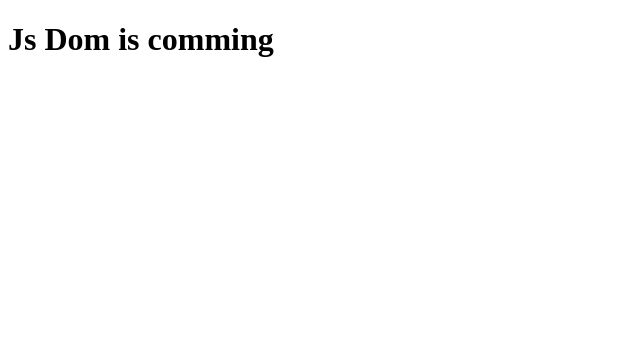
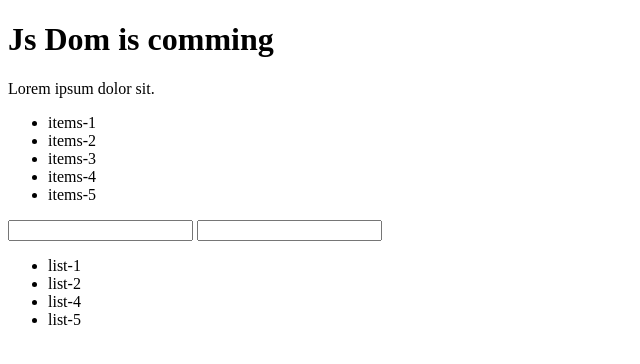
Before and after one commit to mosharofhossain1/js-dom-recap, a plain HTML site: page index.html in a window 1280 px wide. Shown: the whole page, without its empty margins (0-640 px from the left). Drawn offline with Linux system fonts and the light colour scheme.

Commit message:
some Js Dom Tools practcie

```diff
--- /dev/null
+++ b/app.js
@@ -0,0 +1,87 @@
+// console.log(document);
+
+// console.log(document.body)
+// console.log(document.title);
+// console.log(document.head)
+
+// Selecting elements / nodes from DOM
+// 1. document.getElementById() // return a single element node
+/* const heading = document.getElementById('heading1');
+// console.log(heading);
+console.log(heading.innerText);
+
+// 2. document.getElementsByClassName() // return HTMLCollection this is called array like object. tobe amra pratomik vabe simple for loop use kore iterate korte pari / force kore array te change kora jai and jekuno operation calanu jai
+
+const itemsList = document.getElementsByClassName('item')
+// console.log(itemsList);
+
+// for(let item of itemsList){
+//     console.log(item)
+// }
+
+// array like object ke array te convert korar system
+// 1. Array.from Use
+Array.from(itemsList);
+console.log(itemsList);
+
+// 2. object.assign use
+Object.assign([], itemsList);
+console.log(itemsList);
+
+// 3. spreed operator[...itemsList]
+[...itemsList].forEach((item)=>{
+    console.log(item.innerText)
+});
+
+ */
+
+/* const obj = {
+    a:10,
+    b:12
+}
+
+Array.from(obj).forEach((a)=>{
+    console.log(a)
+}) */
+
+
+// 3. document.getElementsByTagName() // retturn HTMLCollection
+const pera = document.getElementsByTagName('p')
+// console.log(pera)
+
+// 4. document.getElementsByTagName() // rteturn a nodelist - direct array method used kora jai alada kore array te convert korte hoy na
+
+const tagsName = document.getElementsByName('firstName');
+// console.log(tagsName)
+
+// 5. document.querySelector() // return a single element node
+const items = document.querySelector('ul .item');
+// console.log(items)
+
+// 6. document.querySelectorAll()   // return a nodelist -direct array method used kora jai alada kore array te convert korte hoy na
+
+const allItem = document.querySelectorAll('ul .item')
+// console.log(allItem)
+
+// 7. parentElement
+const chaild = document.querySelector('.chaild')
+// console.log(chaild.parentElement)
+// console.log(chaild.parentNode)
+
+ const child= document.querySelector('ul');
+//  console.log(child.childNodes)
+//  console.log(child.children)
+
+const firstElement = document.querySelector('.list-item');
+// console.log(firstElement.firstChild)
+// console.log(firstElement.firstElementChild)
+// console.log(firstElement.lastChild)
+// console.log(firstElement.lastElementChild)
+
+
+// siblings elements
+const siblings = document.querySelector('.list-item');
+console.log(siblings.previousSibling);
+console.log(siblings.previousElementSibling);
+console.log(siblings.nextSibling);
+console.log(siblings.nextElementSibling);
--- /dev/null
+++ b/crud-operation.js
@@ -0,0 +1,19 @@
+// console.log('CRUD Operation is start')
+/*
+C = create
+R = Read
+U = Update
+D = Delete
+ */
+
+// 1. Delete operation - 2 type delete operation
+    /* a> remove()
+    b> removeChild()
+    */
+
+// const list3 = document.querySelector('.list-3');
+// console.log(list3.remove());
+
+const childremove = document.querySelector('.list-item');
+const list3 = document.querySelector('.list-3');
+childremove.removeChild(list3);
--- a/index.html
+++ b/index.html
@@ -5,10 +5,50 @@
     <meta charset="UTF-8">
     <meta name="viewport" content="width=device-width, initial-scale=1.0">
     <title>Dom Recap</title>
+
 </head>
 
 <body>
-    <h1>Js Dom is comming</h1>
+    <!--
+    1. Broser html file ke akta system follow kore js object ea convert / represent kore dey. sei object er name hocce Document/DOM
+    2. js object ea kuno kicu change korle HTML Output automatically chnage hoya jabe .
+    3. DOM Hocce HTMl er Akta javascript object representation
+
+    4. jekuno akta iterable ke amra jodi array te convert korte chai tahole 3 ta step follow korte pari -1. Array.form(), 2. Object.assign(), 3.[...arrayName]
+
+    5. jekuno jinis ke amra array te convert kotrbo keno ta jante hobe. tar karon hocce array amder ke onek gulu tools/subida  provide kore ja deye amra je kuno operation chalate pari/onek kicu korte pari tai .[forEach(),sort(), filter(), map(), find()] etc.
+
+
+    -->
+    <h1 id="heading1">Js Dom is comming</h1>
+    <p>Lorem ipsum dolor sit.</p>
+    <ul>
+        <li class="item">items-1</li>
+        <li class="item">items-2</li>
+        <li class="item">items-3</li>
+        <li class="item">items-4</li>
+        <li class="item">items-5</li>
+    </ul>
+    <input type="text" name="firstName">
+    <input type="text" name="'lastName">
+
+    <div class="parent">
+        <div class="chaild">
+            <ul class="list-item">
+                <li class="list">list-1</li>
+                <li class="list">list-2</li>
+                <li class="list-3">list-3</li>
+                <li class="list">list-4</li>
+                <li class="list">list-5</li>
+            </ul>
+        </div>
+    </div>
+
+    <script src="app.js">
+    </script>
+    <script src="crud-operation.js">
+
+    </script>
 
 </body>
 
```
